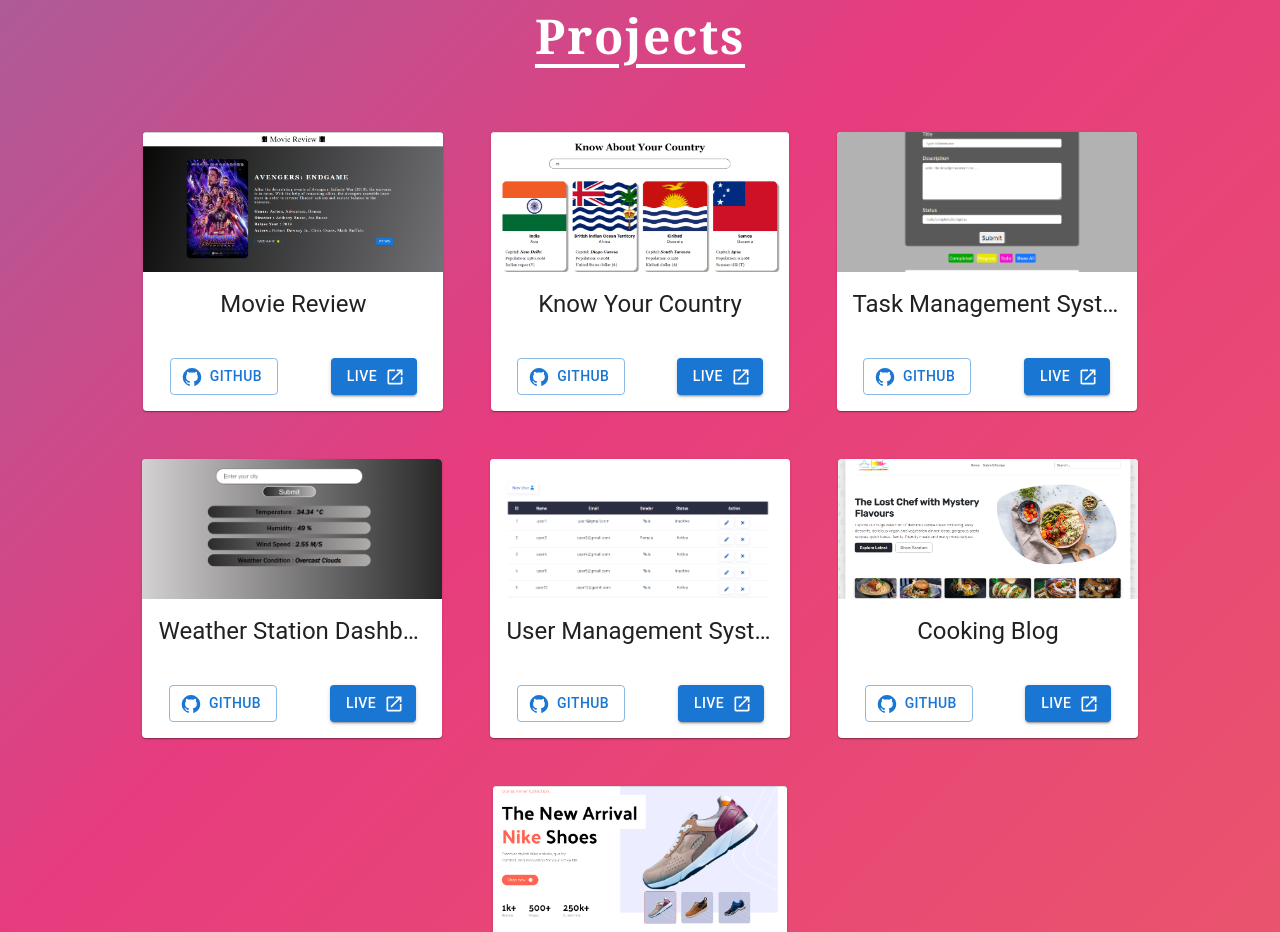
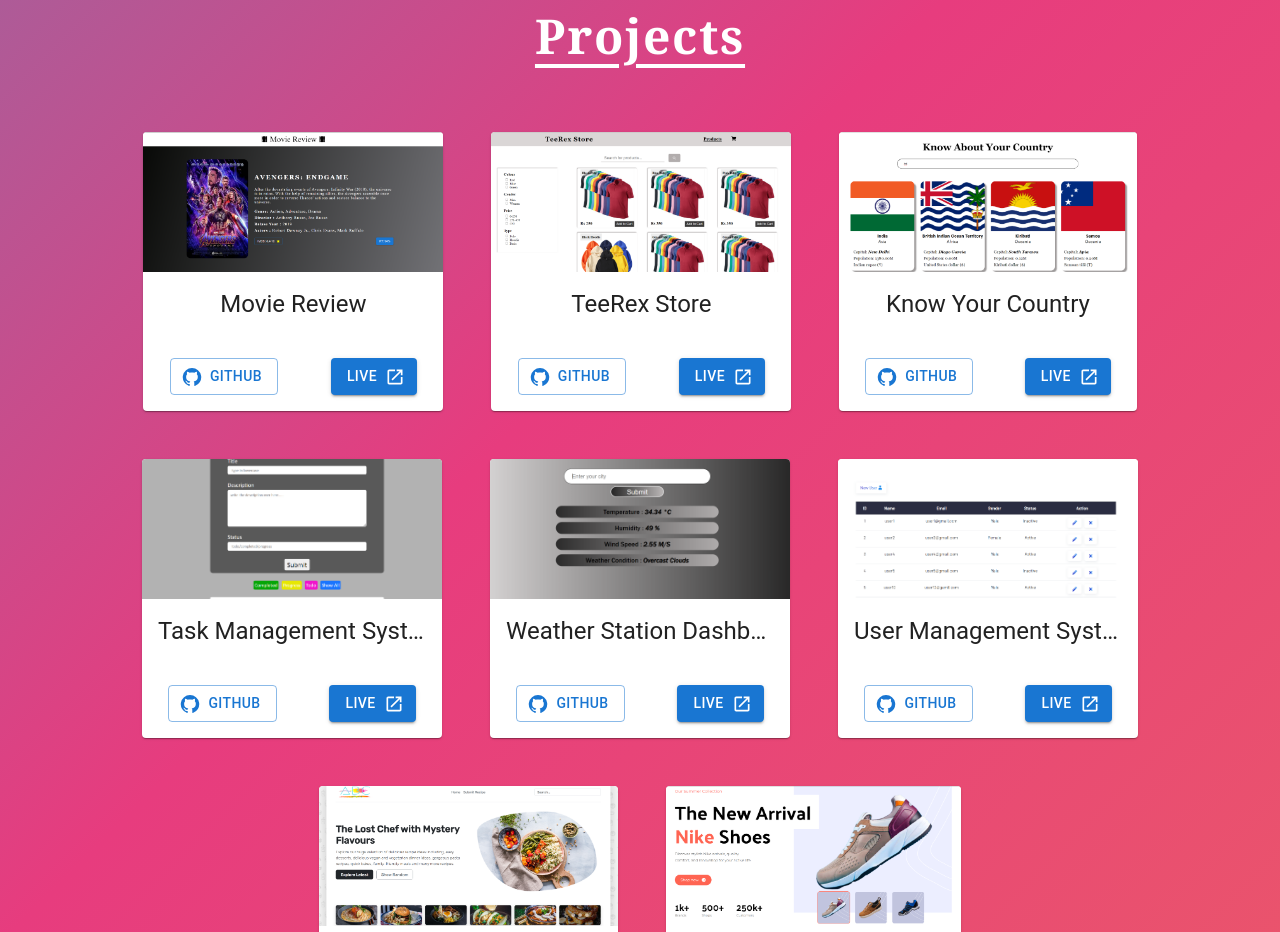
Before and after one commit to abhishekbauri/my-portfolio, a React (Vite) app: page / in a window 1280 px wide. Shown: the part 2140-3072 px from the top of the page. Built offline with nearby package versions, Linux system fonts and the light colour scheme.

Commit message:
added new project

```diff
--- a/src/assets/index.js
+++ b/src/assets/index.js
@@ -19,6 +19,7 @@
 import userManagementSystem from './images/userManagementSystem.png';
 import weatherStationDashboard from './images/weatherStationDashboard.png';
 import nikePage from './images/nikePage.png';
+import teeRexStore from './images/teeRexStore.png';
 
 
 export{
@@ -41,4 +42,5 @@
     userManagementSystem,
     weatherStationDashboard,
     nikePage,
+    teeRexStore,
 }
--- a/src/constant/constant.js
+++ b/src/constant/constant.js
@@ -23,6 +23,7 @@
     userManagementSystem,
     weatherStationDashboard,
     nikePage,
+    teeRexStore,
 } from '../assets/index.js';
 
 export const navLinks = [
@@ -60,6 +61,13 @@
     githubUrl: "https://github.com/abhishekbauri/movie-review",
     liveUrl: "https://movie-reviews-by-akb.netlify.app/" ,
     id: 1,
+ },
+ {
+   imageUrl: teeRexStore,
+   title: "TeeRex Store",
+   githubUrl: "https://github.com/abhishekbauri/Tee_Rex_Store",
+   liveUrl: "https://akb-teerex-store.netlify.app/" ,
+   id: 1,
  },
  {
     imageUrl: countryFlag,
```
Also changed, not shown: src/assets/images/teeRexStore.png (added).
